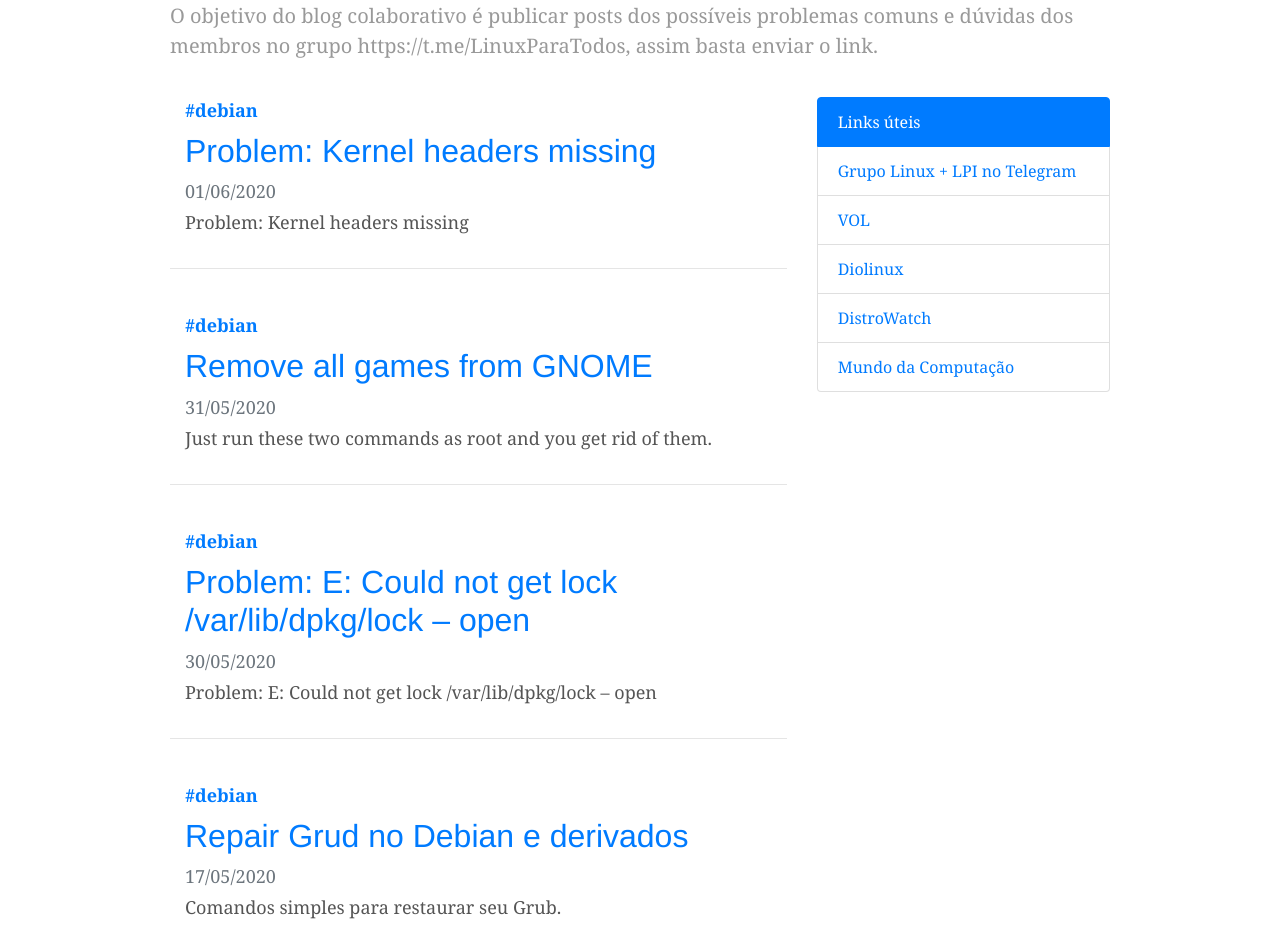
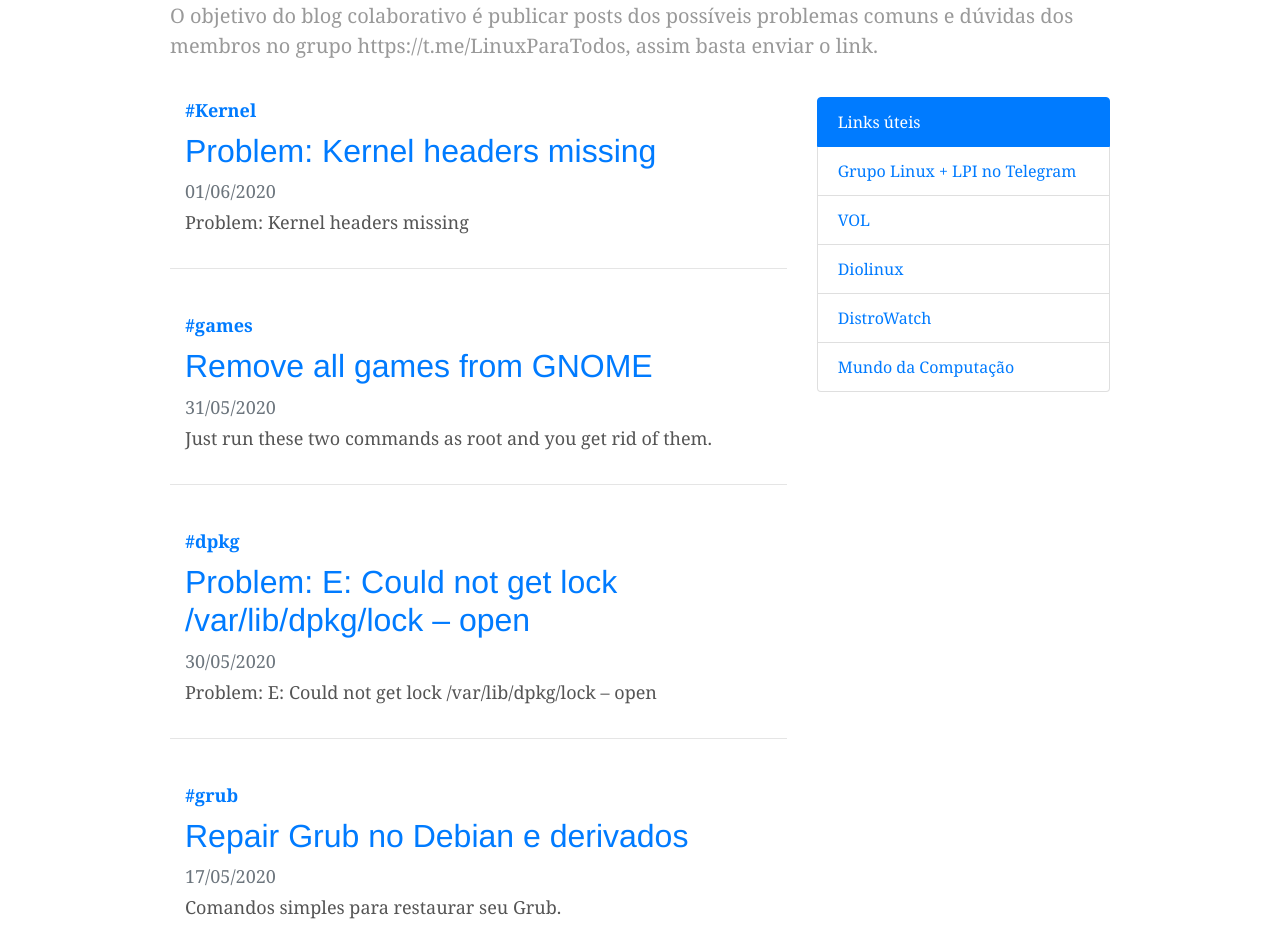
Before and after one commit to GrupoLinux/grupolinux.github.io, a Jekyll site: the page built from index.html, in a window 1280 px wide. Shown: the part 165-1102 px from the top of the page. Built offline with Jekyll 4.4.1, drawn with Linux system fonts in a browser that asks for light colours.

Commit message:
reorganize meta single page
Signed-off-by: Henry Jr <hmjsite@gmail.com>

```diff
--- a/_posts/2020-05-17-repair-grub-no-debian-e-derivados.md
+++ b/_posts/2020-05-17-repair-grub-no-debian-e-derivados.md
@@ -1,10 +1,10 @@
 ---
 layout: post
-titulo: "Repair Grud no Debian e derivados"
+titulo: "Repair Grub no Debian e derivados"
 author: henryjr
 data: 17/05/2020
 image: grub-rescue.png
-tag: debian
+tag: grub
 resumo: "Comandos simples para restaurar seu Grub."
 ---
 O uso é basicamente muito simples, use o terminal para os seguintes comandos.
--- a/_posts/2020-05-30-Problem-E-Could-not-get-lock-varlibdpkglock--open.md
+++ b/_posts/2020-05-30-Problem-E-Could-not-get-lock-varlibdpkglock--open.md
@@ -4,7 +4,7 @@ titulo: "Problem: E: Could not get lock /var/lib/dpkg/lock – open"
 author: henryjr
 data: 30/05/2020
 image: default.jpg
-tag: debian
+tag: dpkg
 resumo: "Problem: E: Could not get lock /var/lib/dpkg/lock – open"
 ---
 E: Unable to lock the administration directory (/var/lib/dpkg/), is another process using it?
--- a/_posts/2020-05-31-Remove-all-games-from-GNOME.md
+++ b/_posts/2020-05-31-Remove-all-games-from-GNOME.md
@@ -4,7 +4,7 @@ titulo: "Remove all games from GNOME"
 author: henryjr
 data: 31/05/2020
 image: default.jpg
-tag: debian
+tag: games
 resumo: "Just run these two commands as root and you get rid of them."
 ---
 (I’m just using sudo, if you don’t have sudo, just type su on terminal)
--- a/_posts/2020-06-01-Problem-Kernel-headers-missing.md
+++ b/_posts/2020-06-01-Problem-Kernel-headers-missing.md
@@ -4,7 +4,7 @@ titulo: "Problem: Kernel headers missing"
 author: henryjr
 data: 31/05/2020
 image: default.jpg
-tag: debian
+tag: Kernel
 resumo: "Problem: Kernel headers missing"
 ---
 Solution
```
Also changed, not shown: _posts/2020-05--31-Remove-libreoffice-from-Debian.md (+1 -1 lines).
